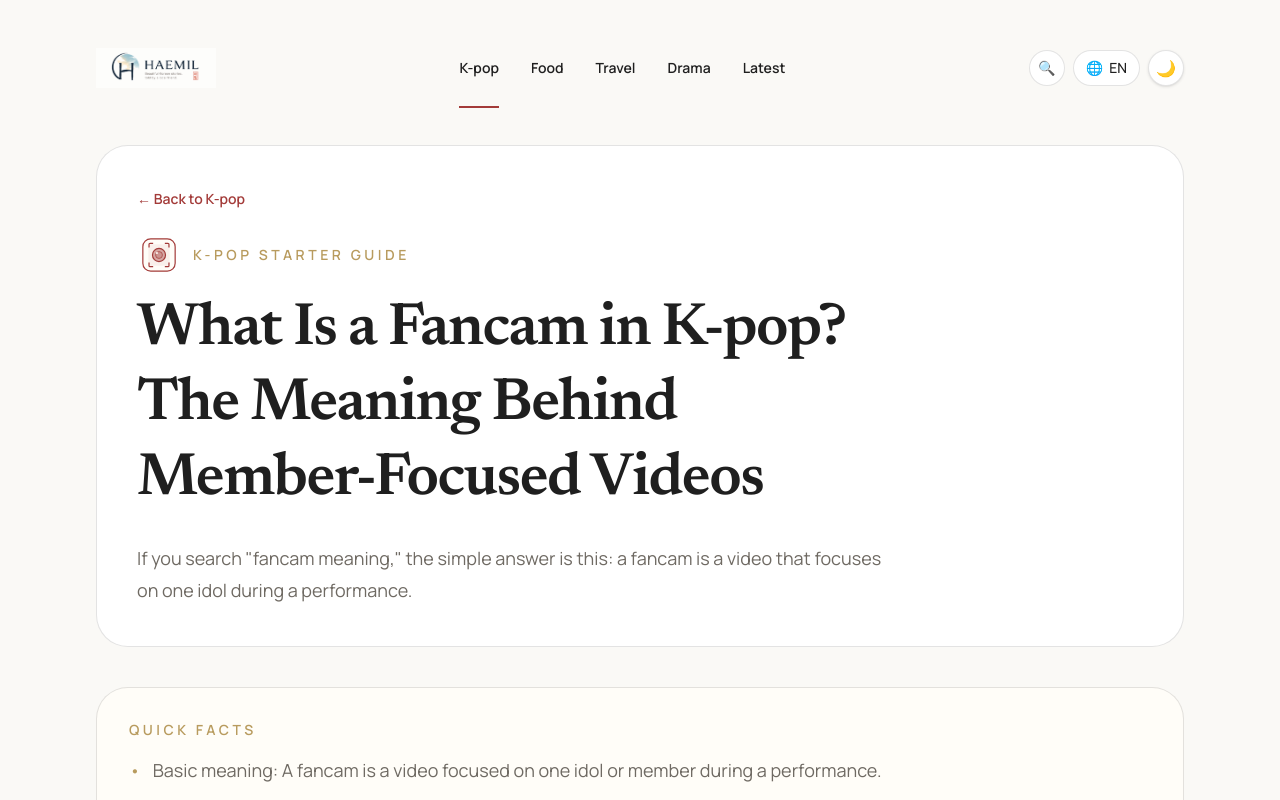
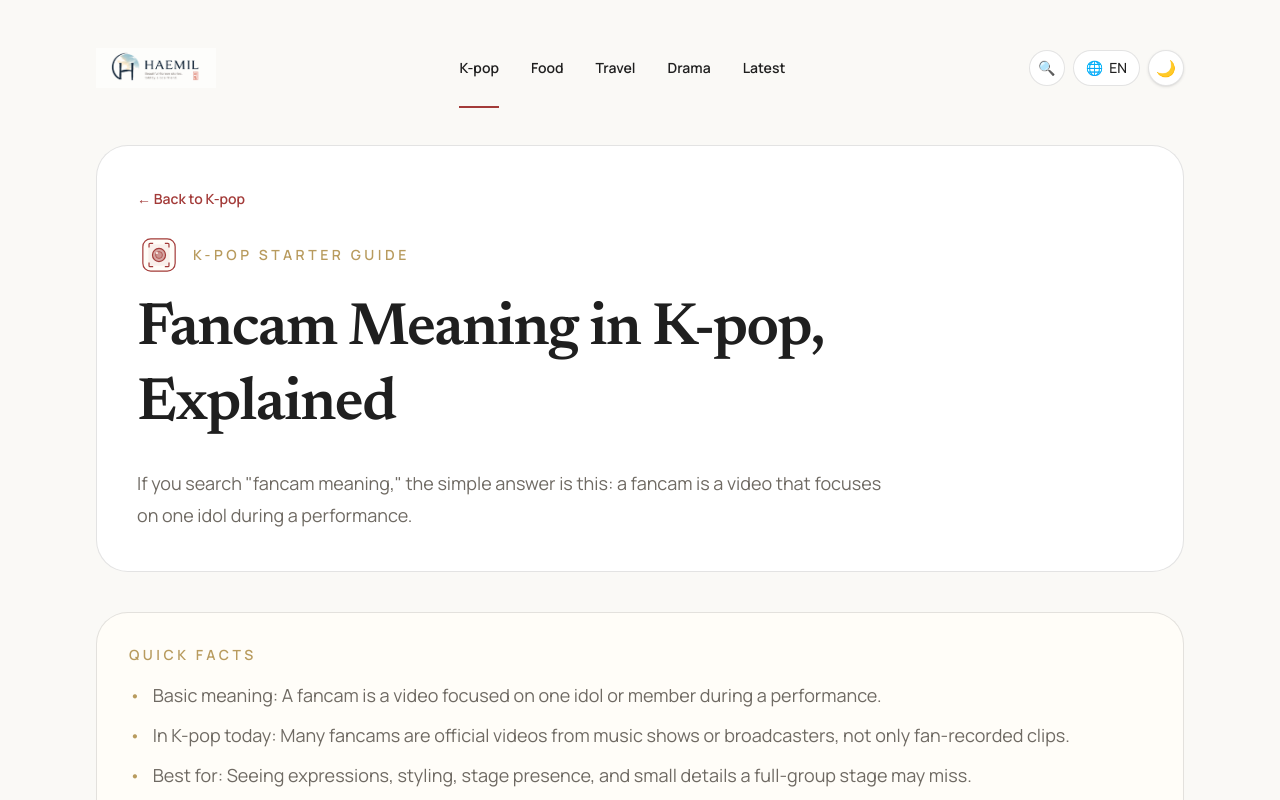
Before and after one commit to kjgusgh-source/korea-inside, a Next.js app: page /kpop/what-is-a-fancam in a window 1280 px wide. Shown: the top 800 px of the page. Built offline with nearby package versions, Linux system fonts and the light colour scheme.

Commit message:
SEO: shorten title/description on fancam & ending fairy glossary pages (Notion: K-pop Glossary — Fancam & Ending Fairy)

```diff
--- a/app/kpop/what-is-a-fancam/page.tsx
+++ b/app/kpop/what-is-a-fancam/page.tsx
@@ -8,10 +8,9 @@ import { getPublishedMemberGuides } from "../../../lib/publishedGuides";
 const siteUrl = "https://haemilkorea.com";
 const pageUrl = `${siteUrl}/kpop/what-is-a-fancam`;
 
-const pageTitle =
-  "What Is a Fancam in K-pop? The Meaning Behind Member-Focused Videos";
+const pageTitle = "Fancam Meaning in K-pop, Explained";
 const pageDescription =
-  "A friendly HAEMIL guide to the meaning of K-pop fancams, why fans watch member-focused videos, and how official fancams, facecams, ending fairy moments, and visual talk are different.";
+  "A fancam is a video that follows one K-pop idol during a performance. Here is what it means, why fans watch it, and how it differs from a facecam.";
 
 const quickFacts = [
   "Basic meaning: A fancam is a video focused on one idol or member during a performance.",
```
